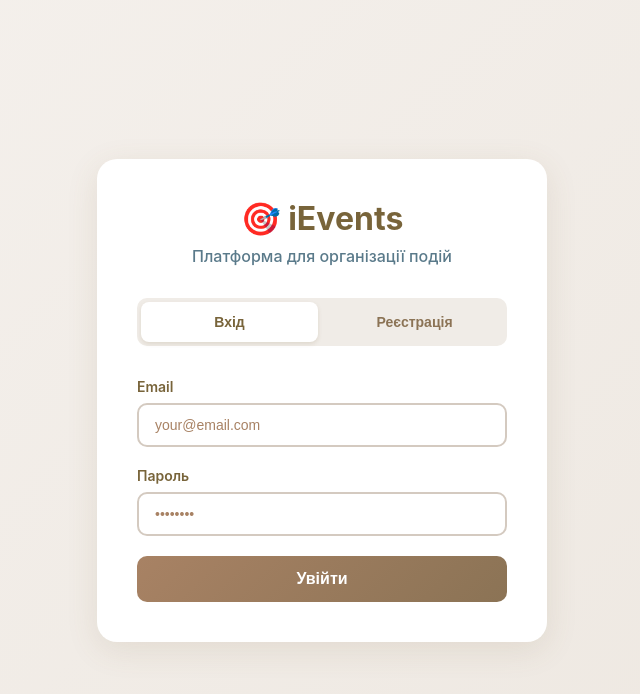
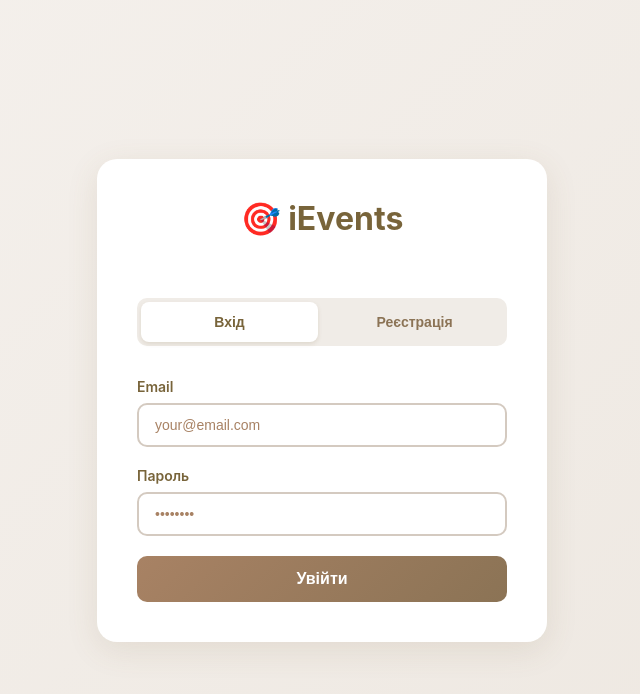
Before and after one commit to Volodymyr54t4t/iEvents, a website: page auth.html in a window 1280 px wide. Shown: the whole page, without its empty margins (318-958 px from the left). Drawn offline with Linux system fonts and the light colour scheme.

Commit message:
Update page-spacing.css

```diff
--- a/css/page-spacing.css
+++ b/css/page-spacing.css
@@ -23,11 +23,11 @@
 }
 
 .subtitle {
-  font-size: 16px;
-  opacity: 0.85;
-  margin-bottom: 16px;
-  color: #5a7a8a;
-  animation: fadeIn 0.8s ease-out 0.2s both;
+    font-size: 16px;
+    opacity: 0.85;
+    margin-bottom: 16px;
+    color: #ffffff;
+    animation: fadeIn 0.8s ease-out 0.2s both;
 }
 
 /* Content sections with proper padding */
```
